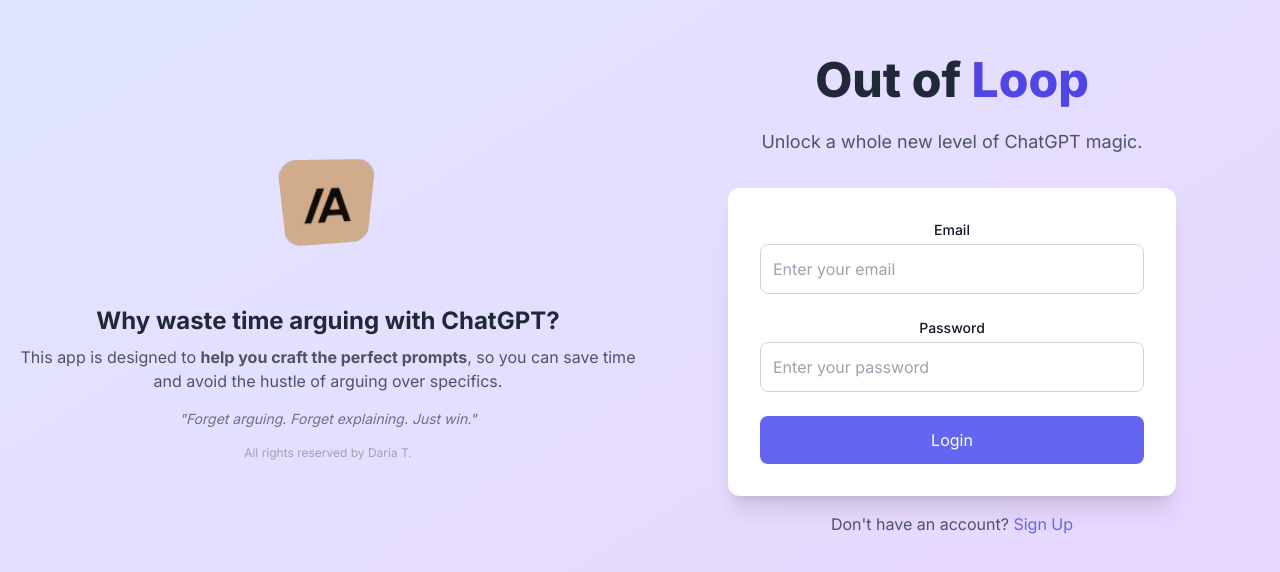
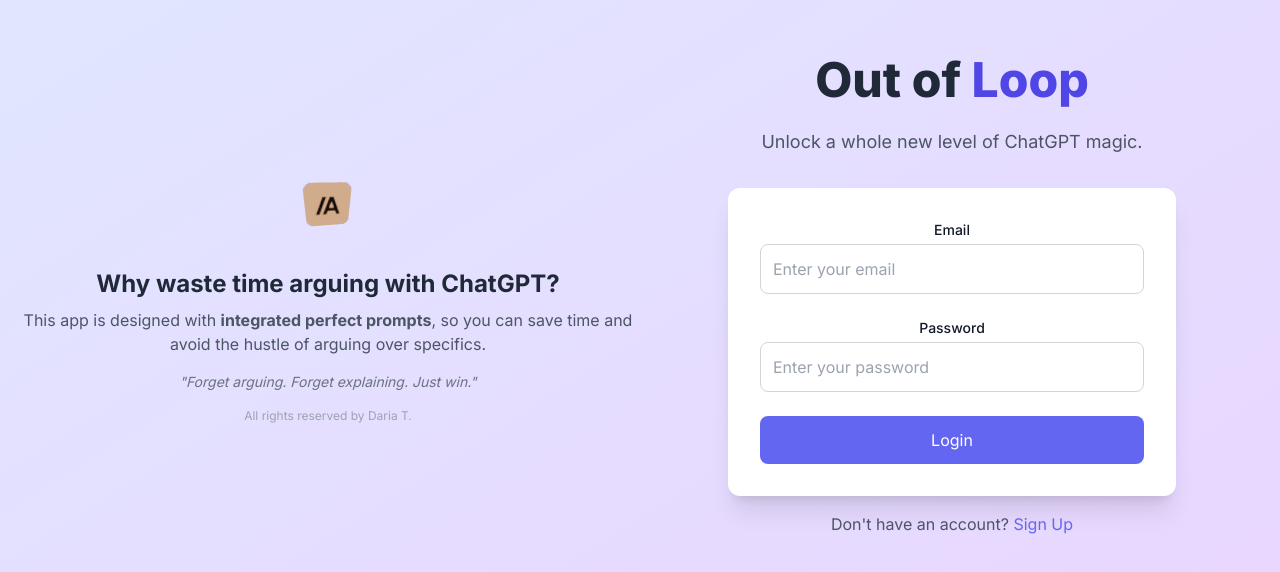
Before and after one commit to dashatik/out_of_loop, a Next.js app: page / in a window 1280 px wide. Shown: the part 104-676 px from the top of the page. Built offline with nearby package versions, Linux system fonts and the light colour scheme; no server answers.

Commit message:
panding 3d size

```diff
--- a/src/components/landing-page.tsx
+++ b/src/components/landing-page.tsx
@@ -36,7 +36,7 @@
     <div className="flex flex-col lg:flex-row items-center justify-center min-h-screen bg-gradient-to-br from-indigo-100 to-purple-200 dark:from-gray-900 dark:to-black px-4">
       {/* 3D Animation Section */}
       <motion.div
-        className="w-full lg:w-1/2 h-64 lg:h-full flex flex-col items-center justify-center text-center"
+        className="w-full lg:w-1/2 h-96 sm:h-64 flex flex-col items-center justify-center text-center"
         initial={{ opacity: 0, x: -50 }}
         animate={{ opacity: 1, x: 0 }}
         transition={{ duration: 0.8, ease: "easeOut" }}
@@ -46,7 +46,7 @@
           Why waste time arguing with ChatGPT?
         </h2>
         <p className="text-gray-600 dark:text-gray-300 mt-2">
-          This app is designed to <strong>help you craft the perfect prompts</strong>, so you can save time and avoid the hustle
+          This app is designed with <strong>integrated perfect prompts</strong>, so you can save time and avoid the hustle
           of arguing over specifics.
         </p>
         <p className="mt-4 text-sm text-gray-500 dark:text-gray-400 italic">
```
